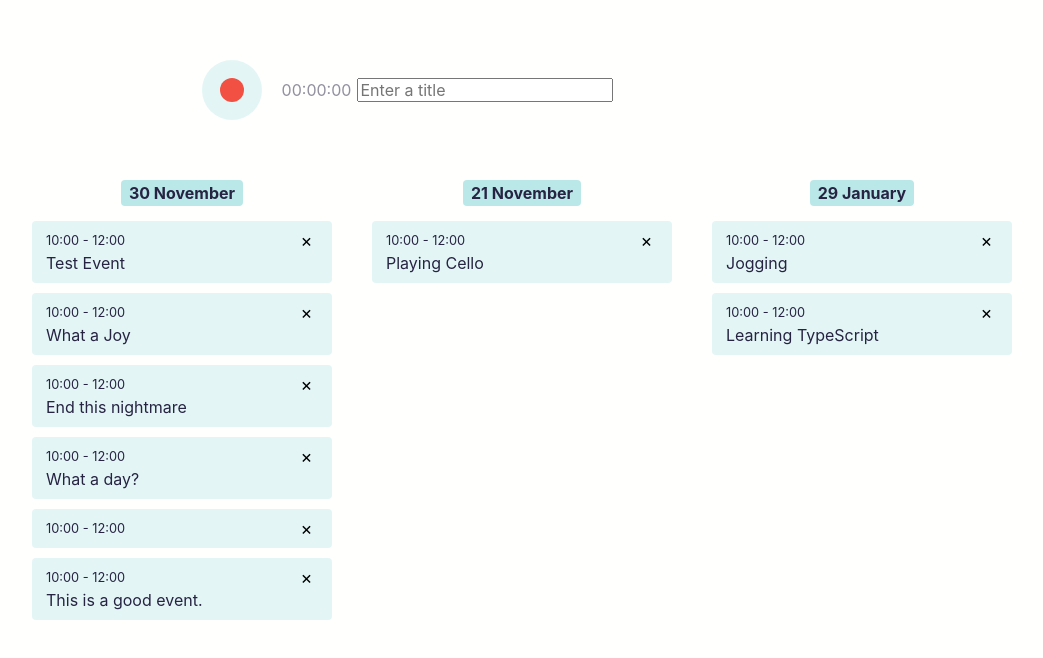
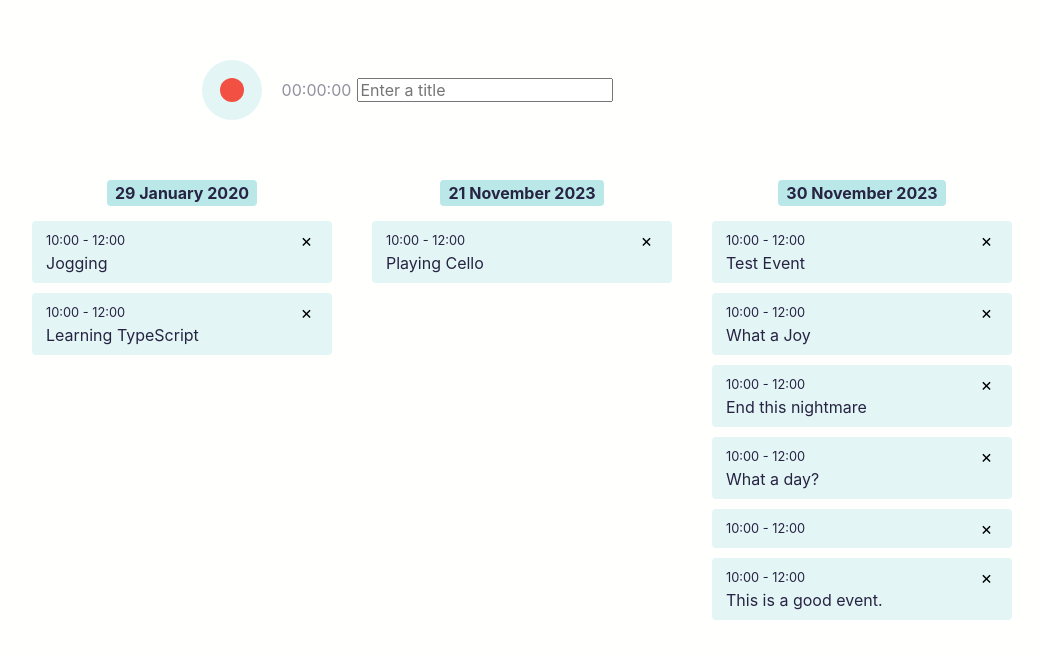
Before and after one commit to dbbrandt/react-redux-ts, a React (Create React App) app: page / in a window 1280 px wide. Shown: the top 658 px of the page, without its empty margins (233-1276 px from the left). Built offline with nearby package versions, Linux system fonts and the light colour scheme; data requests are answered from the project's data file.

Commit message:
Fixed sort order to be earlier to later dates in columns. Added year.

```diff
--- a/src/components/Calendar/Calendar.tsx
+++ b/src/components/Calendar/Calendar.tsx
@@ -53,7 +53,7 @@ const Calendar: React.FC = () => {
   if (events.length) {
     groupedEvents = groupEventsByDay(events);
     sortedGroupKeys = Object.keys(groupedEvents).sort(
-        (date1, date2) => +new Date(date1) - +new Date(date2)
+        (date1, date2) => +new Date(date2) - +new Date(date1)
     );
   }
 
@@ -64,12 +64,13 @@ const Calendar: React.FC = () => {
           const groupDate = new Date(dayKey);
           const day = groupDate.getDate();
           const month = groupDate.toLocaleString(undefined, { month: 'long' });
+          const year = groupDate.toLocaleString(undefined, { year: 'numeric' });
 
           return (
-              <div className="calendar-day" key={`${day}-${month}`}>
+              <div className="calendar-day" key={`${day}-${month}-${year}`}>
                 <div className="calendar-day-label">
               <span>
-                {day} {month}
+                {day} {month} {year}
               </span>
                 </div>
                 <div className="calendar-events">
```
